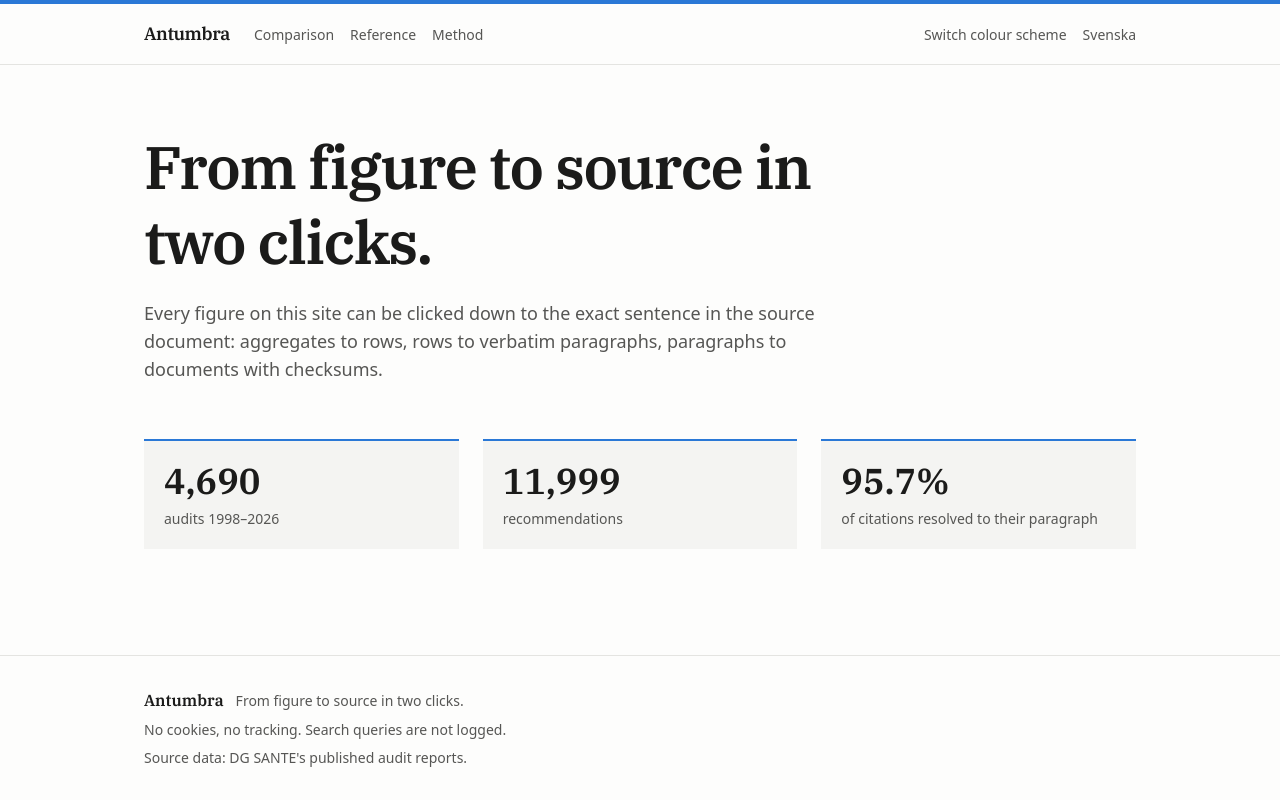
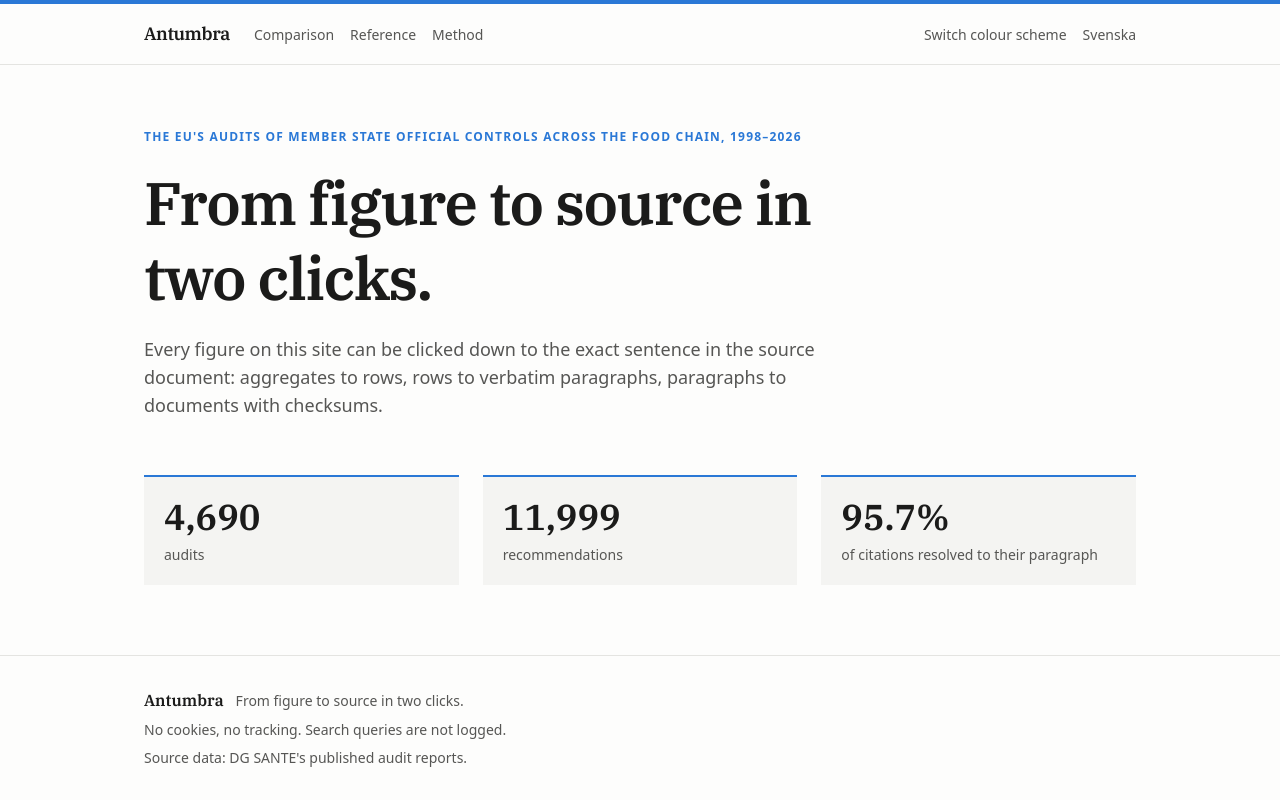
Before and after one commit to MartinBlomqvistDev/antumbra, a Next.js app in the folder web/: page /en in a window 1280 px wide. Built offline with nearby package versions, Linux system fonts and the light colour scheme.

Commit message:
feat: subject kicker above the tagline on the home page

```diff
--- a/web/app/(en)/en/page.tsx
+++ b/web/app/(en)/en/page.tsx
@@ -22,6 +22,9 @@ export default function Home() {
   return (
     <div className="space-y-14 py-6">
       <div className="max-w-3xl space-y-5">
+        <p className="text-xs font-semibold uppercase tracking-widest text-accent">
+          {en.home.kicker}
+        </p>
         <h1 className="font-display text-5xl font-semibold leading-tight tracking-tight sm:text-6xl">
           {en.site.tagline}
         </h1>
--- a/web/app/(sv)/page.tsx
+++ b/web/app/(sv)/page.tsx
@@ -22,6 +22,9 @@ export default function Home() {
   return (
     <div className="space-y-14 py-6">
       <div className="max-w-3xl space-y-5">
+        <p className="text-xs font-semibold uppercase tracking-widest text-accent">
+          {sv.home.kicker}
+        </p>
         <h1 className="font-display text-5xl font-semibold leading-tight tracking-tight sm:text-6xl">
           {sv.site.tagline}
         </h1>
--- a/web/content/en.ts
+++ b/web/content/en.ts
@@ -25,12 +25,15 @@ export const en: Copy = {
   },
   home: {
     title: "Antumbra",
+    kicker:
+      "The EU's audits of member state official controls across the " +
+      "food chain, 1998–2026",
     lead:
       "Every figure on this site can be clicked down to the exact " +
       "sentence in the source document: aggregates to rows, rows to " +
       "verbatim paragraphs, paragraphs to documents with checksums.",
     numberLabels: {
-      audits: "audits 1998–2026",
+      audits: "audits",
       recommendations: "recommendations",
       citationsResolved: "of citations resolved to their paragraph",
     },
--- a/web/content/sv.ts
+++ b/web/content/sv.ts
@@ -27,12 +27,15 @@ export const sv: Copy = {
   },
   home: {
     title: "Antumbra",
+    kicker:
+      "EU:s revisioner av medlemsstaternas offentliga kontroll i " +
+      "livsmedelskedjan, 1998–2026",
     lead:
       "Varje tal på den här sidan kan klickas ned till den exakta meningen " +
       "i källdokumentet: aggregat till rader, rader till ordagranna " +
       "stycken, stycken till dokument med kontrollsumma.",
     numberLabels: {
-      audits: "revisioner 1998–2026",
+      audits: "revisioner",
       recommendations: "rekommendationer",
       citationsResolved: "av citeringarna upplösta till sitt stycke",
     },
--- a/web/content/types.ts
+++ b/web/content/types.ts
@@ -21,6 +21,7 @@ export type Copy = {
   footer: { privacy: string; source: string };
   home: {
     title: string;
+    kicker: string;
     lead: string;
     numberLabels: {
       audits: string;
```
